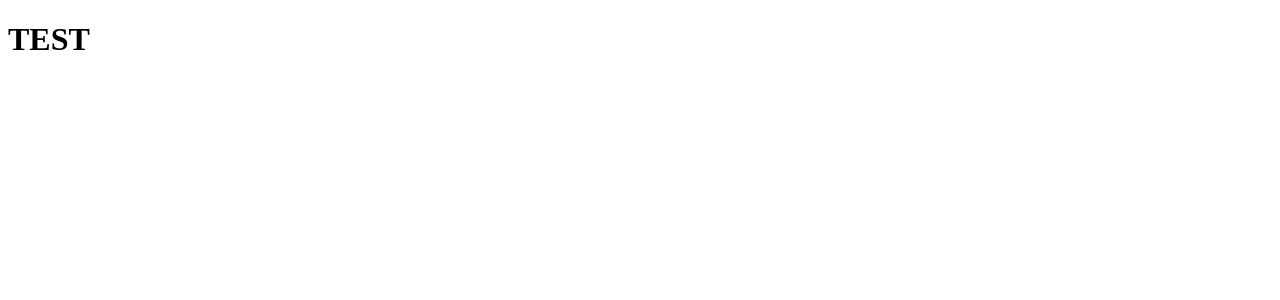
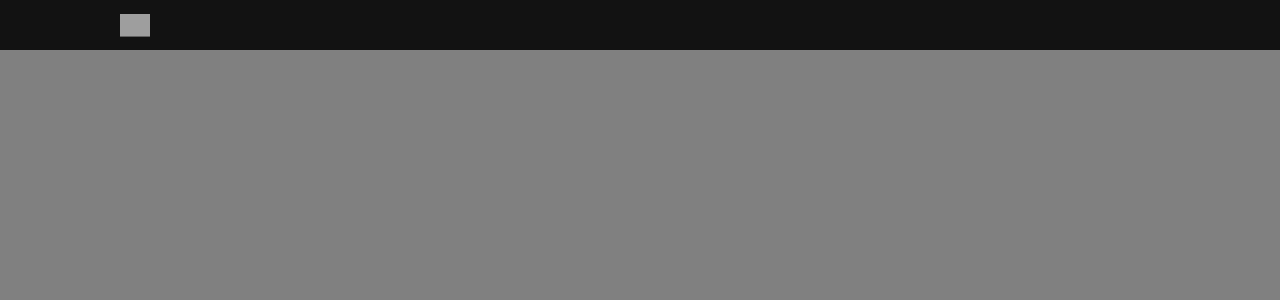
Before and after one commit to beherarajesh90/react-testing, a React (Create React App) app: page / in a window 1280 px wide. Shown: the top 300 px of the page. Built offline with nearby package versions, Linux system fonts and the light colour scheme; grey boxes are pictures that could not be loaded.

Commit message:
logo and scss

```diff
--- a/package.json
+++ b/package.json
@@ -10,6 +10,7 @@
     "enzyme-adapter-react-16": "^1.15.6",
     "jest": "^28.1.2",
     "jest-enzyme": "^7.1.2",
+    "node-sass": "^7.0.1",
     "react": "^16.14.0",
     "react-dom": "^16.14.0",
     "react-scripts": "5.0.1",
--- a/src/App.js
+++ b/src/App.js
@@ -1,7 +1,9 @@
+import './app.scss';
+import Header from './components/header';
 function App() {
   return (
     <div className='App'>
-      <h1>TEST</h1>
+      <Header />
     </div>
   );
 }
--- /dev/null
+++ b/src/app.scss
@@ -0,0 +1,5 @@
+body {
+  margin: 0;
+  padding: 0;
+  background-color: grey;
+}
--- /dev/null
+++ b/src/components/header/index.js
@@ -0,0 +1,18 @@
+import './styles.scss';
+
+const Header = (props) => {
+  return (
+    <header>
+      <div className='wrap'>
+        <div className='logo'>
+          <img
+            src='https://cdn-icons.flaticon.com/png/512/3387/premium/3387987.png?token=exp=1657190331~hmac=a6a780a7e615cc35cbfa195896db8eb1'
+            alt=''
+          />
+        </div>
+      </div>
+    </header>
+  );
+};
+
+export default Header;
--- /dev/null
+++ b/src/components/header/styles.scss
@@ -0,0 +1,34 @@
+header {
+  display: block;
+  width: 100%;
+  height: 50px;
+  margin: 0 auto;
+  padding: 0 10px;
+  background-color: #121212;
+
+  .wrap {
+    position: relative;
+    display: block;
+    width: 100%;
+    height: 100%;
+    margin: 0 auto;
+    max-width: 1080px;
+
+    .logo {
+      display: block;
+      width: 30px;
+      position: absolute;
+      left: 10px;
+      top: 50%;
+      -webkit-transform: translateY(-50%);
+      -moz-transform: translateY(-50%);
+      transform: translateY(-50%);
+
+      img {
+        display: block;
+        width: 100%;
+        margin: 0;
+      }
+    }
+  }
+}
```
Also changed, not shown: 1 other file (tests, documents, lock files or other folders).
